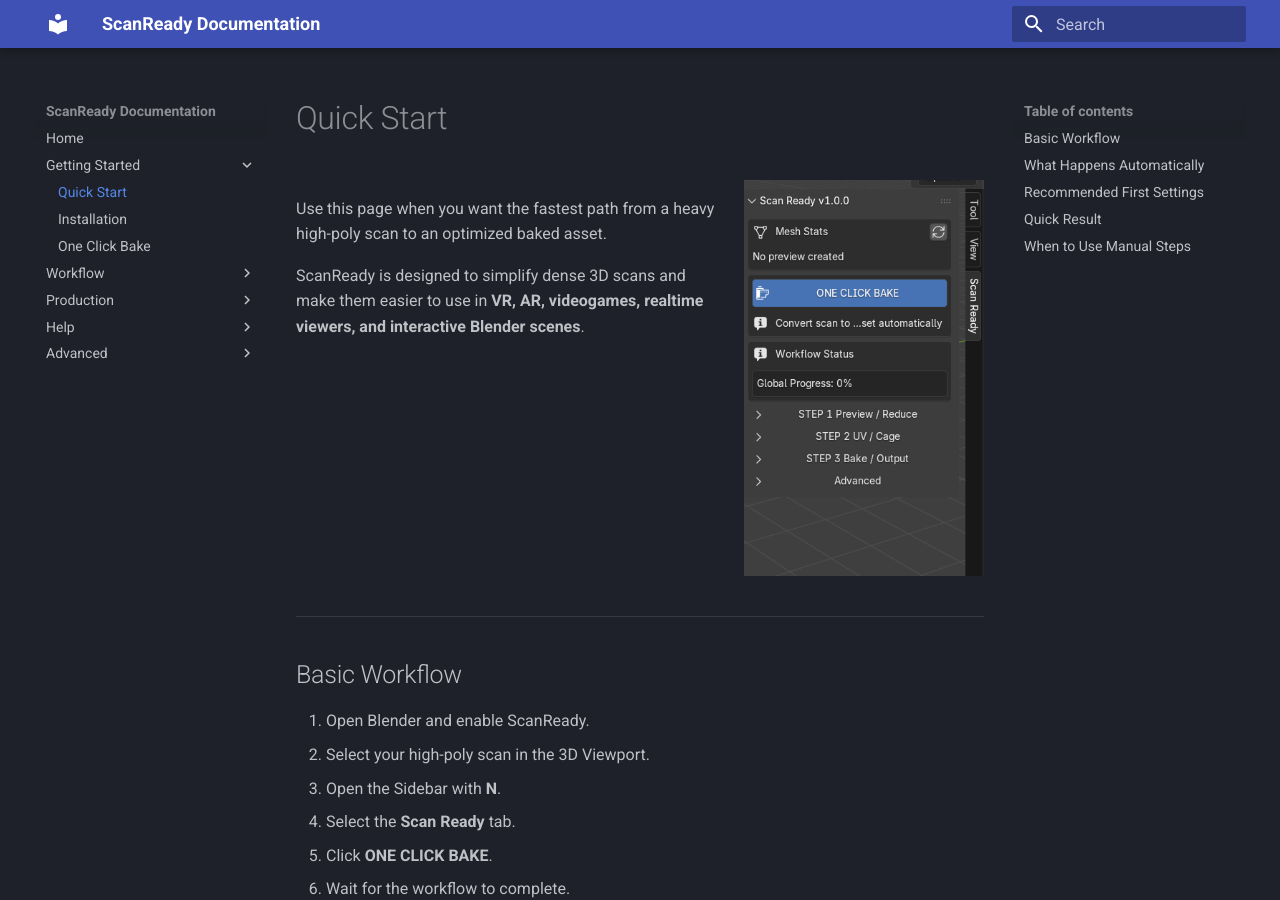
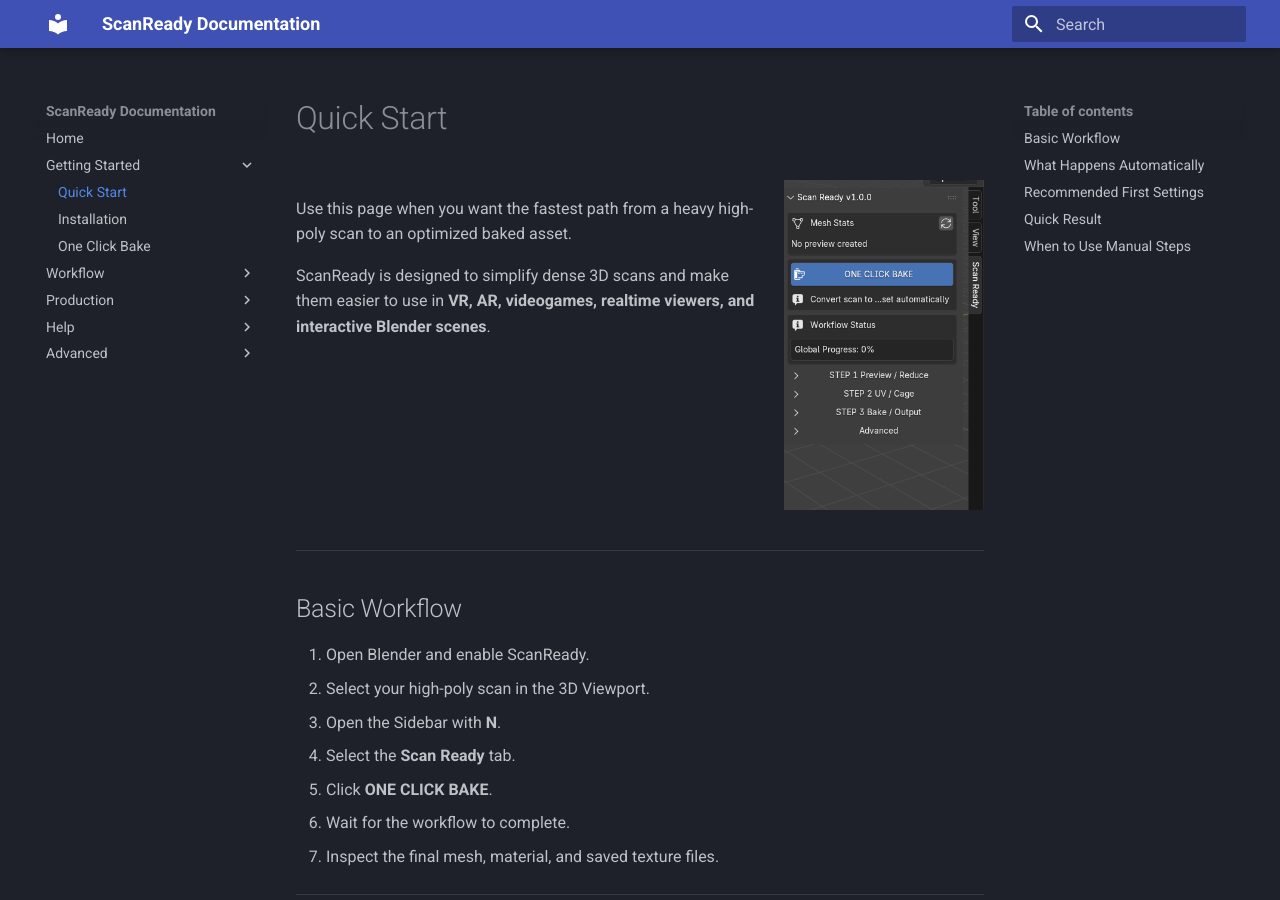
Before and after one commit to marioschiano/scanready-docs, an MkDocs documentation site: the page built from docs/quick-start.md, in a window 1280 px wide and 900 px high. Built offline with MkDocs 1.6.1 and Material for MkDocs 9.7.7, drawn with Linux system fonts in a browser that asks for light colours.

Commit message:
Update quick-start.md

```diff
--- a/docs/quick-start.md
+++ b/docs/quick-start.md
@@ -12,9 +12,10 @@
     </p>
   </div>
 
-  <div style="flex:0 0 240px; text-align:center;">
-    <img src="../img/quick-start-one-click.png" style="width:240px; max-width:100%;">
-  </div>
+  <div style="flex:0 0 200px; text-align:center;">
+  <img src="../img/quick-start-one-click.png" style="width:200px; max-width:100%;">
+</div>
+
 
 </div>
 
```
